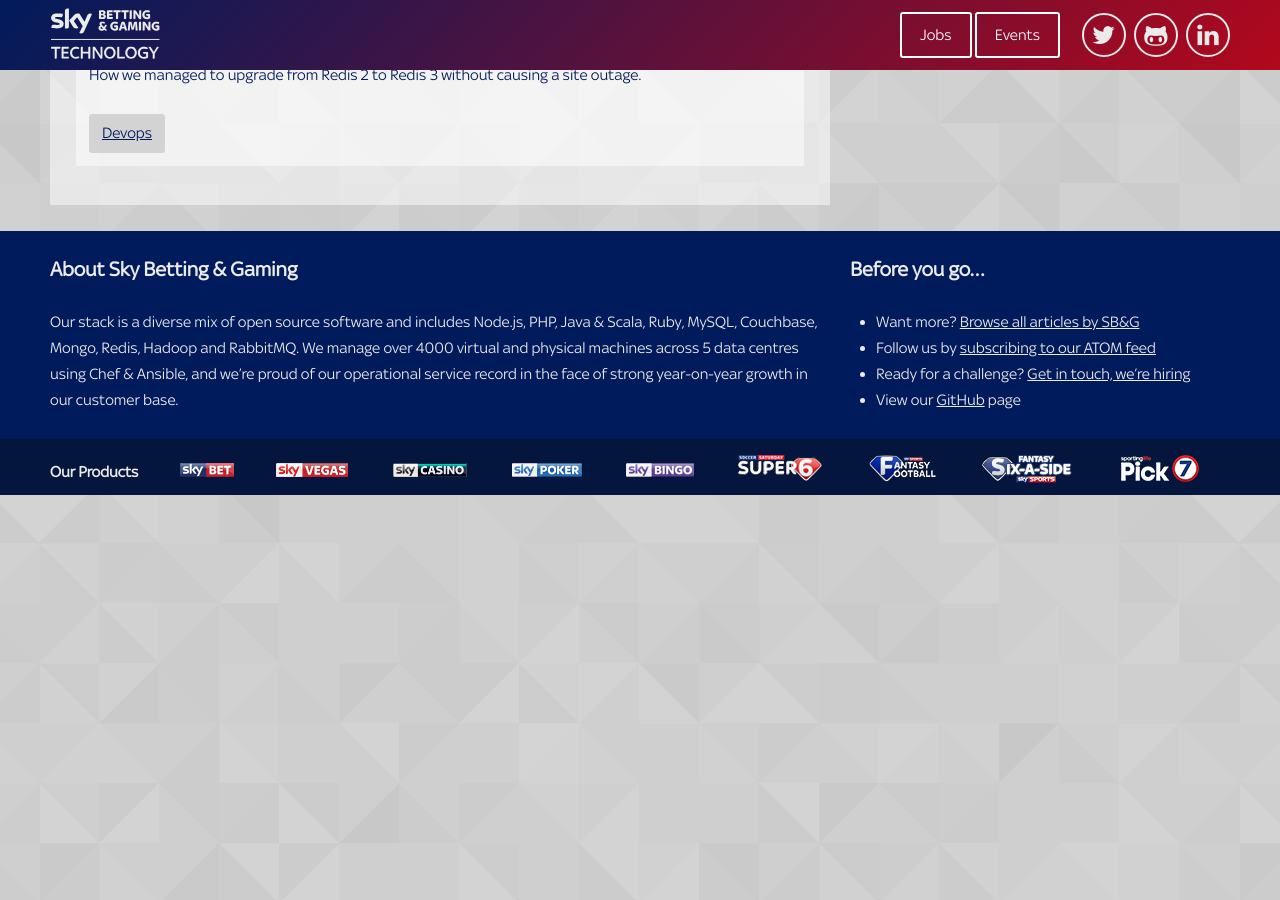
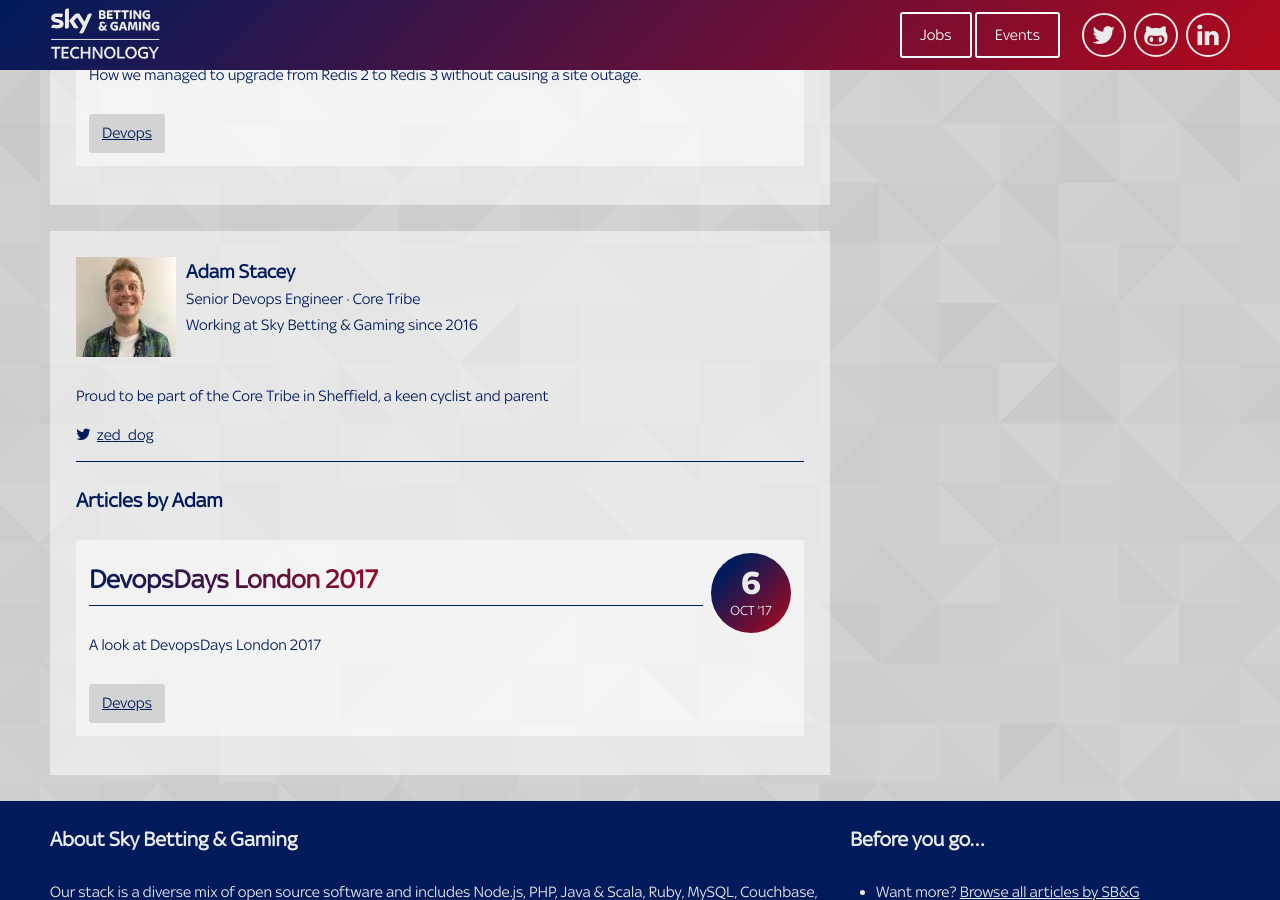
Before and after one commit to skybet/skybet.github.io, a Jekyll site: the page built from authors/index.html, in a window 1280 px wide and 900 px high, scrolled down 32696 px. Built offline with Jekyll 4.4.1, drawn with Linux system fonts in a browser that asks for light colours; nearby versions of some CDN libraries; some web fonts are replaced; comment, search, counter and statistics services are not loaded; before the commit the page ends 33191 px from its top, so only the background shows below that; some of the changed lines change nothing that is shown.

Commit message:
Add author detail for Adam Stacey, DevopsDays LDN

```diff
--- a/_data/authors.yml
+++ b/_data/authors.yml
@@ -390,3 +390,12 @@
     bio: "An experienced Systems Administrator and Professional member of BCS"
     interests: cycling, swimming, debate
     twitter: pmb00cs
+
+adam stacey:
+    name: Adam Stacey
+    image: adam_stacey.jpg
+    role: Senior Devops Engineer
+    tribe: Core
+    startDate: 05-09-2016
+    bio: "Proud to be part of the Core Tribe in Sheffield, a keen cyclist and parent"
+    twitter: zed_dog
--- /dev/null
+++ b/_posts/2017-10-06-DevopsDays-London.md
@@ -0,0 +1,217 @@
+---
+layout:     post
+title:      DevopsDays London 2017
+date:       2017-10-06
+summary:    A look at DevopsDays London 2017
+category:   Devops
+tags:       Devops
+author:     adam stacey
+---
+Introduction
+============
+
+Core are the Tribe that works across Sky Betting and Gaming – we ensure
+our customers can join us, transact, view and manage their account
+details in real time. Additionally, we’re also responsible for the tools
+and services we use to support our customers. One of the many employee
+benefits of working at SB&G is the Tech Ninja fund, which gives each
+member of staff up to £1000 each year, to spend on training or
+self-development. I used some of my allowance visiting DevopsDays
+London, which had its London leg on the 6th - 7th of September. It
+promised an interesting lineup, and utilised an innovative split of its
+day between the more traditional talks in the morning sessions, and the
+‘Open Spaces’ format in the afternoon (the afternoon sessions are split
+into eight rooms, and audience members are tasked with devising a topic
+and arguing for its inclusion. Each session lasts roughly 45 minutes per
+room, at which point a new topic begins). With speakers from The
+Guardian, The Financial Times and Pizza Hut, there was a wide range of
+opinions and viewpoints presented over the course of the two days.
+
+Having not visited a Devops conference for at least two years, I was
+excited to see how the industry was progressing; though I wasn’t
+disappointed, it was interesting to see how the rate of progress seemed
+to be slowing compared to a few years ago. As you might expect,
+there was still plenty of talk about containers and their place within
+the industry, but now the focus was on ‘what and where next’, and ‘is
+there life after Docker’ (the answer for both is, of course,
+Kubernetes). There was also interesting discussion on ‘keeping things
+boring’, and several talks on methods for implementing and standardizing
+Pipelines as Code. This seems to be a real pinch point for much of the
+community at present.
+
+Let’s have a look at some of the key topics covered in some more detail.
+
+Kubernetes
+==========
+
+The subject everybody was talking about. There were multiple strands
+around the subject – ‘where is future of the container industry?’, ‘what
+next for Docker?’, ‘why should I be using Kubernetes?’ – but a show of
+hands in a couple of the Open Spaces sessions showed that very few are
+using the technology in production (Kevin Bowman from Bet was one of the
+few participants to have in-depth knowledge of building and deploying
+Kubernetes in a live environment). On the whole these sessions had the
+early adopters extoling the benefits of the technology (network security
+policies, aggregated logging per cluster), and in particular its
+advantages over ECS and Docker Swarm (service discovery, intelligent
+routing and per node affinity rules). Some mention was also made of its
+inability to cope with ‘big data’ workloads – instead a combination of
+Mesos and Marathon was recommended for this.
+
+What can we take from this? Undoubtedly Kubernetes is an exciting
+prospect, but one that is still in its infancy. It was telling how few
+are currently using this for production workloads – perhaps ‘boring is
+powerful’ after all. Which leads us neatly on to…
+
+Boring is powerful
+==================
+
+Jon Topper from The Scale Factory gave a great talk on idea of keeping
+your platform ‘boring’, which can be split into two main ideas; first of
+all, that software is rarely complete right from the start, features are
+always added over time. As the ‘fashionableness’ of a product decreases
+over time, feature availability, quality, reliability, security and
+collective knowledge all increase. The release schedule of former
+industry darling MongoDB illustrates the point:
+
+![MongoDB release schedule](/images/MongoDB_release_schedule.png)
+
+For example - MongoDB did not get data journaling until it was 18 months
+old…! But plenty of organizations adopted it long before that, and
+usually put measures in place to work around missing features. Which
+increased operational overhead, engineer fatigue, and in turn reduced
+confidence in the product. This really highlights how business context
+and considerations are always required, but not always met, when making
+design and deployment decisions.
+
+So, as the maturity of a product increases, and the community around it
+develops, it becomes ‘boring’. And the more ‘boring’ you have within
+your platform, the more secure and reliable it will be. This is a good
+thing, and it should be celebrated! Especially for the on-call engineers
+who can now enjoy a good night’s sleep.
+
+The second main point of the talk was the contradiction that sometimes,
+yes, you will need to adopt new technologies. The speaker put forward
+the idea of ‘innovation tokens’, which similar to the SRE-style ‘error
+budget’ mechanism, allow a specific number of new projects per quarter,
+as long as they meet certain criteria; the project must be beneficial to
+you, as a key differentiator for your business. The project must be
+risk-worthy, and likely to give you a competitive advantage. The idea
+being that fewer products are adopted on the whim of one lead engineer,
+who having read a blog about the shiniest new app, immediately puts said
+app straight into production!
+
+Not jumping aboard the latest technology bandwagon is something we are
+already aware of – with the size of our platform, and the number of
+transactions we process at peak times, stability is our number one
+priority and this is helped when our engineers have in-depth knowledge
+of a product. There is much to be said for repeatable deployment
+patterns using familiar software packages!
+
+Jon’s full talk is available
+[here](https://www.youtube.com/watch?v=90EUfSpk96M&index=12&list=PLuEbc43fHqLhrfE7IOt9z3bcmofPhwu7H).
+
+Pipelines as code
+=================
+
+A couple of talks around CI/CD highlighted a problem that many are
+dealing with – Jenkins isn’t always the best tool for the job. Firstly,
+it was recognised that it is all too easy to allow your Jenkins server
+(and it usually is a single server) to become all-encompassing – build,
+test, deploy, archive – which then becomes a single point of failure;
+plugins, templates and build artefacts can be stored within the Jenkins
+ecosystem, and Jenkins isn’t the easiest to reliably restore into a
+consistent state.
+
+Secondly, being UI focused is a Bad Thing, as it promotes behaviours
+that shouldn’t be repeated – the ‘copy to a new pipeline’ workflow was
+called out specifically for being an anti-pattern, as it’s a sure-fire
+way to create pipeline mess further down the line. Pipelines templates
+(or shared libraries in Jenkins’ case) go some way to fixing this
+problem, but they still have to be updated and maintained regularly.
+
+Alternative products to alleviate these problems were discussed in one
+of the Open Spaces sessions; when faced with an open question of which
+CI/CD server supports approval gates and useful visualisations of
+pipelines, our own Wilb suggested GoCD as a viable alternative.
+Concourse CI was also strongly recommended, as it is YAML-based, and so
+allows easy server recovery and storing pipelines in version control.
+Finally, Spinaker.io was recommended, which is being used currently by
+Netflix and Waze as they move their pipelines out of Jenkins and into a
+dedicated stand-alone tool.
+
+What can we take from this? It’s important to remember that there are
+better, more specialised tools in the CI/CD space, especially for
+pipeline management and visualisation. And storing your pipelines and
+server configuration in version control is crucial as your CI/CD estate
+grows, and becomes integral to your organisation.
+
+The full talk is available
+[here.](https://www.youtube.com/watch?v=90EUfSpk96M&index=12&list=PLuEbc43fHqLhrfE7IOt9z3bcmofPhwu7H)
+
+Not Wrong Long
+==============
+
+A talk from Sally Goble, Quality Manager at the Guardian explained how
+they manage their perception of software quality, and how the role of
+the QA team changed when moving to a (very) continuous delivery
+schedule. At the Guardian they progressed from one release a fortnight
+to over 100 releases per day, which had a dramatic effect on their QA
+team - they spent a year building automated regression testing suites
+that did not work, at which point they realized they didn’t need them
+anyway. Their release schedule was fast enough to allow them to admit
+their software might not always be perfect, so problems could be fixed
+forwards instead. At which point they threw the automated regression
+testing tools away, and stopped doing manual feature testing too – this
+was reduced to the bare minimum.
+
+They also removed the requirement for the QA team to perform this
+testing – the onus was moved onto engineers, product owners and
+managers. As they were freed from huge blocks of regression testing,
+they could focus on empowering other technical (and non-technical) staff
+to perform tests themselves, which improved quality. They created
+internal dashboards and quality ‘principles charters’, which other teams
+use to reference quality specifications of how pages and adverts should
+look. And they created bespoke synthetic monitoring tools, which
+repeatedly test user flows thousands of times per day.
+
+They are careful to distinguish that every release is a single feature
+release only, which makes it easier to identify problems or roll back
+pieces of work. They use aggressive caching and extensive use of feature
+switches to add and remove features at will. They use App / Play Store
+beta programs, and in-app feedback reporting, to close the feedback loop
+between themselves and their users. And in an interesting move, their
+‘user help’ team was integrated into the Development team, to close that
+gap further.
+
+At SB&G we have multi-discipline squads within the Core Tribe, where QA
+resource is split evenly across each squad. We could take a number of
+these points on-board if QA were to become a blocker for a squad;
+empower the rest of the squad to share responsibility for testing, admit
+that software might not be released in a perfect state, but put more
+effort into finding problems before our users do, and establish closer
+links with our customer-facing support teams to find out about problems
+sooner.
+
+Sally’s talk is available
+[here.](https://www.youtube.com/watch?v=RY1dLbfm5_Y&list=PLuEbc43fHqLhrfE7IOt9z3bcmofPhwu7H&index=3)
+
+Other highlights
+================
+
+Alongside the technical morning sessions, there were a few talks on more
+abstract topics. One discussed the benefits and drawbacks of remote
+teams versus collocated ones, and the need for the human element that
+needs to exist in each working environment. There was a lengthy talk on
+the issue of mental health within the industry, of how the withdrawn
+nature of IT staff can easily mask the danger signs of when they might
+actually be struggling, with some gentle advice for what to do if that
+occurs.
+
+All of the morning sessions are on YouTube, available
+[here.](https://www.youtube.com/playlist?list=PLuEbc43fHqLhrfE7IOt9z3bcmofPhwu7H)
+
+And finally, there was a surprise winner in JFrog’s PS4 raffle!
+
+<blockquote class="twitter-tweet" data-lang="en"><p lang="en" dir="ltr">We have a lucky winner <a href="https://twitter.com/jfrog?ref_src=twsrc%5Etfw">@JFrog</a> booth <a href="https://twitter.com/DevOpsDaysLDN?ref_src=twsrc%5Etfw">@DevOpsDaysLDN</a>! Have fun with your new PlayStation!! <a href="https://twitter.com/hashtag/DevOpsDays?src=hash&amp;ref_src=twsrc%5Etfw">#DevOpsDays</a> <a href="https://t.co/bhaW6Glh97">pic.twitter.com/bhaW6Glh97</a></p>&mdash; JFrog (@jfrog) <a href="https://twitter.com/jfrog/status/905793290162851840?ref_src=twsrc%5Etfw">September 7, 2017</a></blockquote>
+<script async src="//platform.twitter.com/widgets.js" charset="utf-8"></script>
```
Also changed, not shown: images/MongoDB_release_schedule.png (added), images/authors/adam_stacey.jpg (added).
